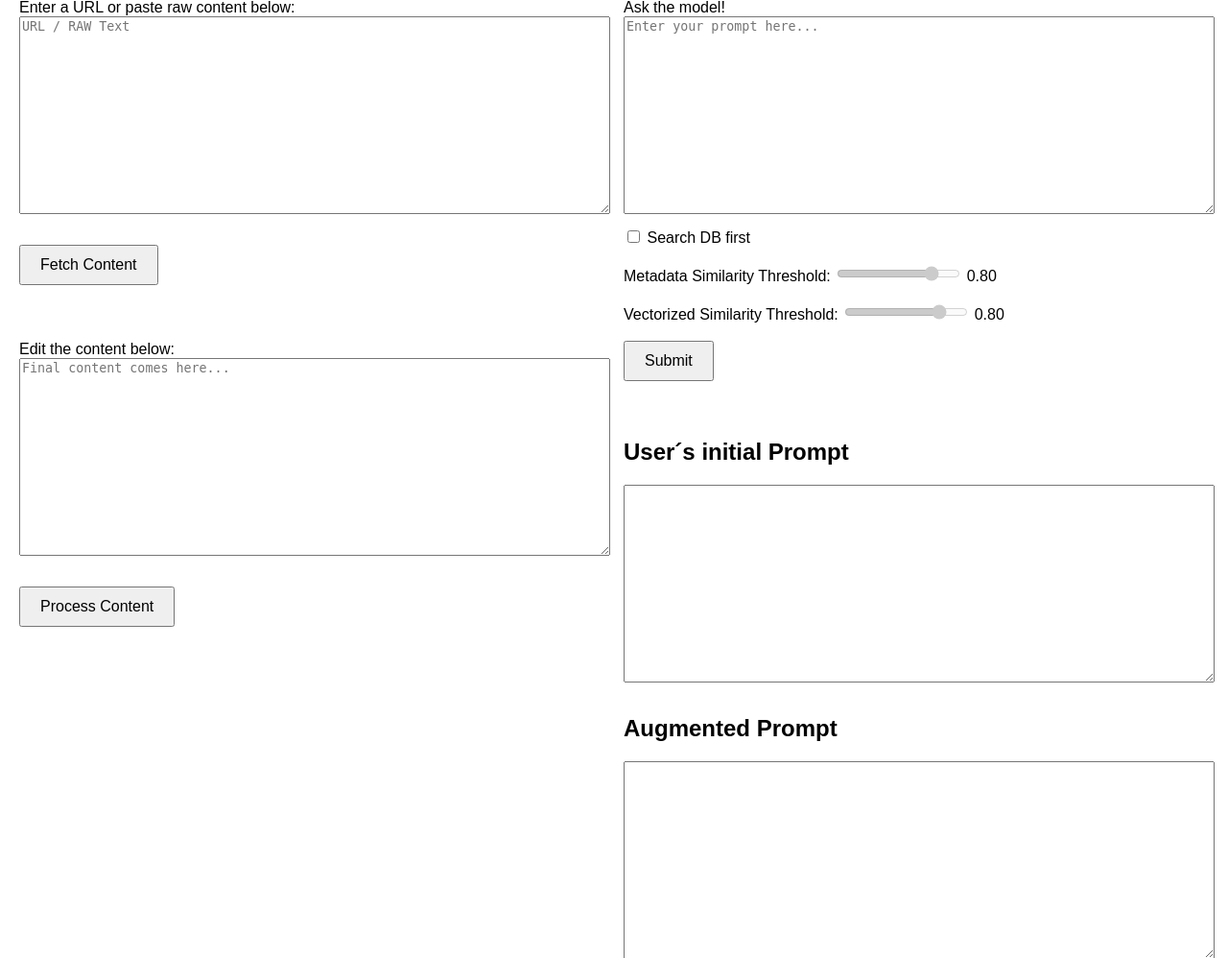
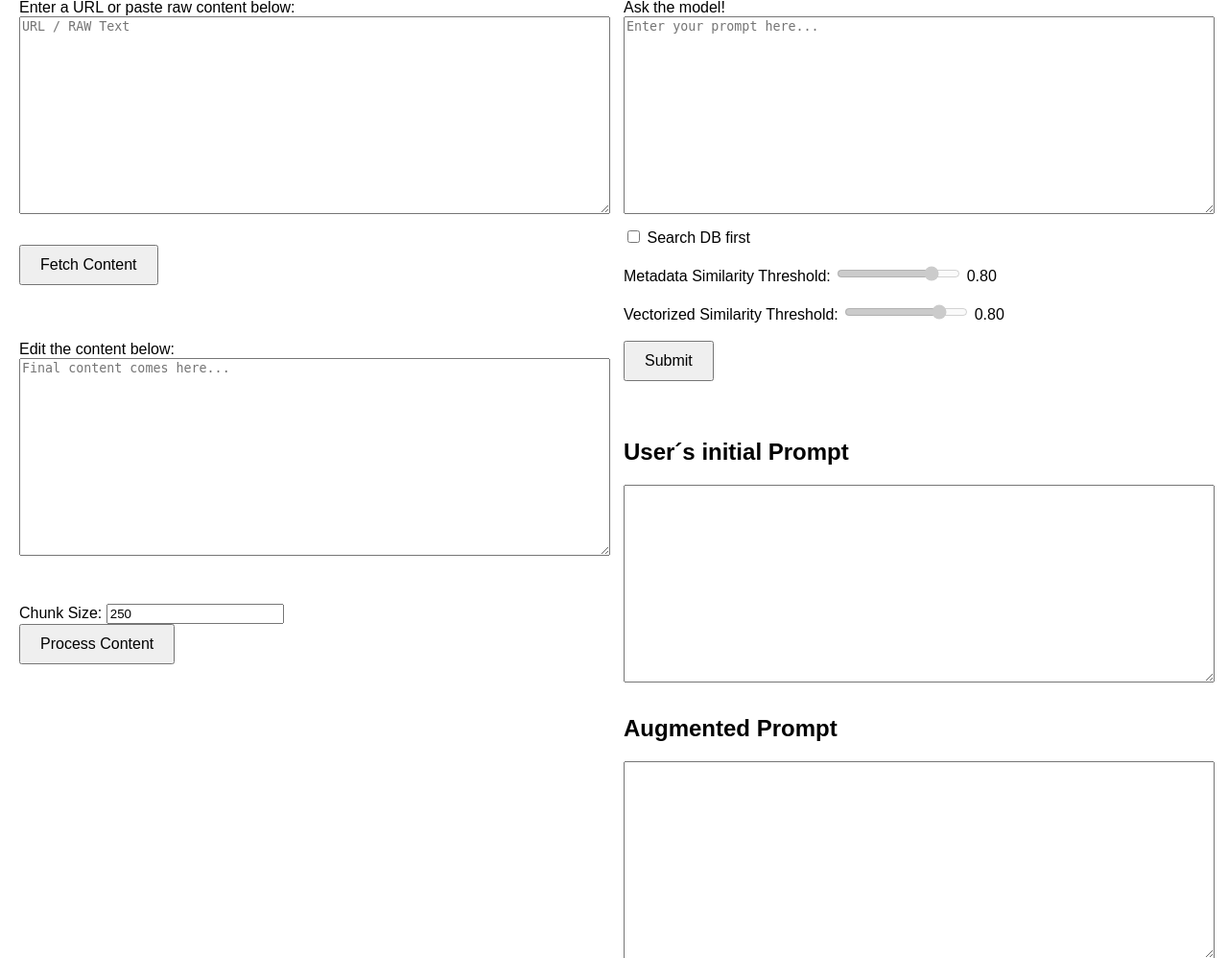
Before and after one commit to ICodeWithChatgpt/ragPOC, a Flask app: page / in a window 1280 px wide. Shown: the part 101-1099 px from the top of the page at 96% size. Run offline with Flask 3, Linux system fonts and the light colour scheme.

Commit message:
Added chunk size selector

```diff
--- a/app.py
+++ b/app.py
@@ -45,10 +45,15 @@ def process_content():
     edited_content = data.get("edited_content", "").strip()
     metadata_similarity = data.get("metadata_similarity", 0.8)
     vectorized_similarity = data.get("vectorized_similarity", 0.8)
-
+    try:
+        chunk_size = int(data.get("chunk_size", 250))
+        print(f"Received chunk size: {chunk_size}")
+    except (ValueError, TypeError):
+        chunk_size = 250  # Fallback if the conversion fails
+    print(f"Received chunk size: {chunk_size}")
     print(f"Processing content with metadata similarity threshold: {metadata_similarity} and vectorized similarity threshold: {vectorized_similarity}")
 
-    result = process_with_openai(edited_content, metadata_similarity, vectorized_similarity)
+    result = process_with_openai(edited_content, metadata_similarity, vectorized_similarity, chunk_size)
     if result:
         normalized_content = result.get("normalized_version", "")
         chunks = result.get("chunks", [])
--- a/templates/index.html
+++ b/templates/index.html
@@ -16,6 +16,10 @@
             <button type="button" onclick="fetchContent()">Fetch Content</button><br><br>
             <label for="edited-content">Edit the content below:</label><br>
             <textarea id="edited-content" placeholder="Final content comes here..." name="edited-content"></textarea><br><br>
+            <br>
+            <label for="chunk-size">Chunk Size:</label>
+            <input type="number" id="chunk-size" value="250">
+            <br>
             <button type="button" onclick="processContent()">Process Content</button>
         </form>
         <div id="result"></div>
@@ -60,6 +64,12 @@
     document.getElementById('vectorized-similarity').addEventListener('input', function() {
         document.getElementById('vectorized-similarity-value').innerText = this.value;
     });
+
+    document.getElementById('chunk-size').addEventListener('input', function() {
+    const chunkSize = parseInt(this.value);
+    console.log(`Chunk size changed to: ${chunkSize}`);
+    });
+
 
     document.getElementById('searchDB').addEventListener('change', function() {
         const isChecked = this.checked;
@@ -151,6 +161,8 @@
         const editedContent = document.getElementById('edited-content').value.trim();
         const metadataSimilarity = parseFloat(document.getElementById('metadata-similarity').value);
         const vectorizedSimilarity = parseFloat(document.getElementById('vectorized-similarity').value);
+        const chunkSize = parseInt(document.getElementById('chunk-size').value);
+        console.log("Chunk size from frontend:", chunkSize);
 
         fetch('/process-content', {
             method: 'POST',
@@ -161,6 +173,7 @@
                 edited_content: editedContent,
                 metadata_similarity: metadataSimilarity,
                 vectorized_similarity: vectorizedSimilarity,
+                chunk_size: chunkSize
             }),
         })
         .then(response => response.json())
```
Also changed, not shown: API/openai_utils.py (+4 -3 lines), content_store.db.
